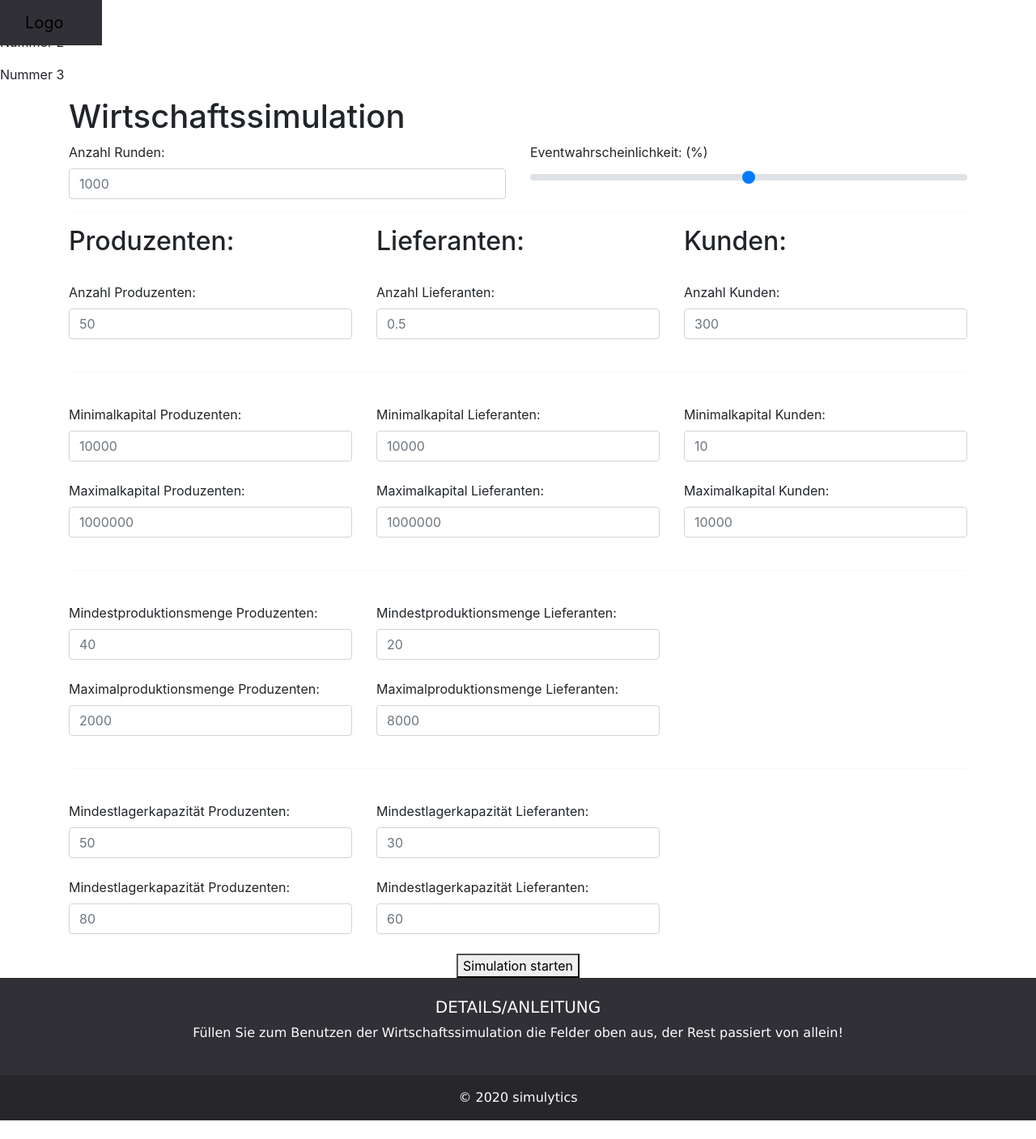
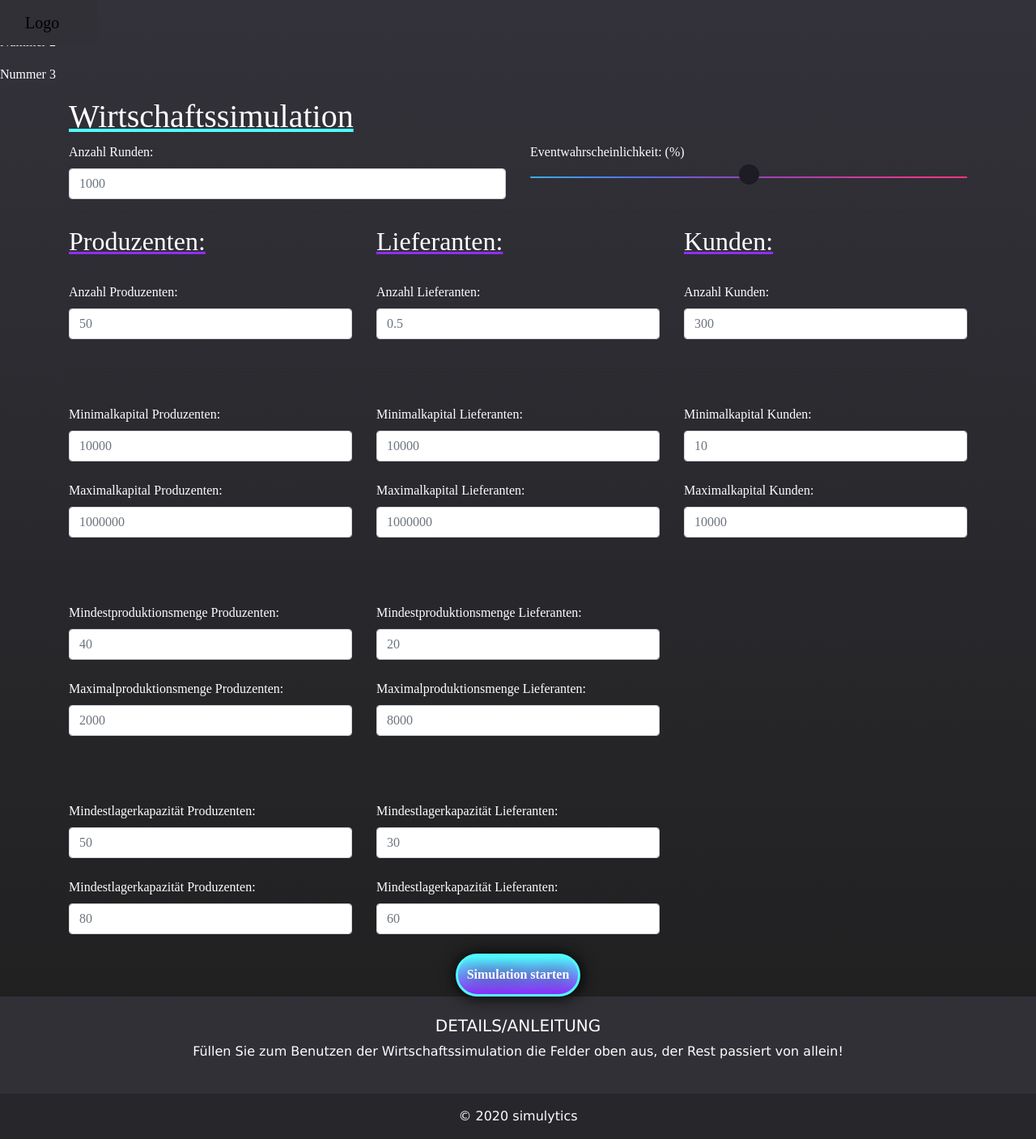
Before and after one commit to pantaire/simulationNG, an Angular app: page /start in a window 1280 px wide. Shown: the whole page at 81% size. Before the commit the page ends 1384 px from the top, so only its background shows below. Built offline with nearby package versions, Linux system fonts and the light colour scheme.

Commit message:
re-added styles.css

```diff
--- a/src/styles.css
+++ b/src/styles.css
@@ -0,0 +1,205 @@
+@@ -0,0 +1,204 @@
+html{
+  background-color: #313036 !important;
+  background: linear-gradient(to bottom, #51FDFD, #902EFD)!important;
+  position: relative!important;
+  min-height: 100%!important;
+  font-family: Benton Sans, Geneva, sans-serif;
+  letter-spacing: 0px;
+  font-size: 18px;
+  font-weight: 800!important;
+}
+
+body{
+  background: linear-gradient(to bottom, #33323a, #1e1e1e)!important;
+  background-color: #313036 !important;
+  font-family: 'Benton Sans', Benton Sans!important;
+  margin: 1!important;
+  overflow-x: hidden!important;
+  color: #FDFDFF!important;
+}
+h2{
+font-size: 22px;;
+word-spacing: 0px;
+color: #FDFDFF;
+text-decoration: underline solid #902efd;
+font-style: normal;
+font-variant: normal;
+text-transform: none;
+}
+
+h1{
+font-size: 26px;
+word-spacing: 0px;
+color: #FDFDFF;
+text-decoration: underline solid #51fdfd;
+font-style: normal;
+font-variant: normal;
+text-transform: none;
+}
+
+button{
+   background: #51FDFD !important;
+   background-image: -webkit-linear-gradient(top, #51FDFD, #902EFD)!important !important;
+   background-image: -moz-linear-gradient(top, #51FDFD, #902EFD) !important;
+   background-image: -ms-linear-gradient(top, #51FDFD, #902EFD) !important;
+   background-image: -o-linear-gradient(top, #51FDFD, #902EFD)!important;
+   background: linear-gradient(to bottom, #51FDFD, #902EFD)!important;
+   -webkit-border-radius: 100px!important;
+   -moz-border-radius: 100px!important;
+   border-radius: 100px!important;
+   color: #FDFDFF!important;
+   font-family: Benton Sans!important;
+   font-size: 100%!important;
+   font-weight: 600!important;
+   padding: 1%!important;
+   -webkit-box-shadow: 1px 1px 20px 0 #000000!important;
+   -moz-box-shadow: 1px 1px 20px 0 #000000!important;
+   box-shadow: 1px 1px 20px 0 #000000!important;
+   text-shadow: 0 0 20px #000000!important;
+   border: solid #51FDFD 3px!important;
+   text-decoration: none!important;
+   display: inline-block!important;
+   cursor: pointer!important;
+   text-decoration: none!important;
+   display: inline-block!important;
+   cursor: pointer!important;
+   text-align: center!important;
+ }
+ button:hover{
+    border: groove #51FDFD 3px!important;
+    background: #51FDFD!important;
+    background-image: -webkit-linear-gradient(top, #51FDFD, #902EFD)!important;
+    background-image: -moz-linear-gradient(top, #51FDFD, #902EFD)!important;
+    background-image: -ms-linear-gradient(top, #51FDFD, #902EFD)!important;
+    background-image: -o-linear-gradient(top, #51FDFD, #902EFD)!important;
+    background: linear-gradient(to bottom, #51FDFD, #902EFD)!important;
+    -webkit-border-radius: 100px!important;
+    -moz-border-radius: 100px!important;
+    border-radius: 100px!important;
+ }
+
+ .range {
+   -webkit-appearance: none;
+   -moz-appearance: none;
+   position: absolute;
+   left: 50%;
+   top: 50%;
+   width: 200px;
+   margin-top: 10px;
+   transform: translate(-50%, -50%);
+ }
+
+ .range {
+   -webkit-appearance: none;
+   -moz-appearance: none;
+   position: absolute;
+   left: 50%;
+   top: 50%;
+   width: 200px;
+   margin-top: 10px;
+   transform: translate(-50%, -50%);
+ }
+
+ input[type=range]::-webkit-slider-runnable-track {
+   -webkit-appearance: none;
+   background: rgba(59,173,227,1);
+   background: -moz-linear-gradient(45deg, rgba(59,173,227,1) 0%, rgba(87,111,230,1) 25%, rgba(152,68,183,1) 51%, rgba(255,53,127,1) 100%);
+   background: -webkit-gradient(left bottom, right top, color-stop(0%, rgba(59,173,227,1)), color-stop(25%, rgba(87,111,230,1)), color-stop(51%, rgba(152,68,183,1)), color-stop(100%, rgba(255,53,127,1)));
+   background: -webkit-linear-gradient(45deg, rgba(59,173,227,1) 0%, rgba(87,111,230,1) 25%, rgba(152,68,183,1) 51%, rgba(255,53,127,1) 100%);
+   background: -o-linear-gradient(45deg, rgba(59,173,227,1) 0%, rgba(87,111,230,1) 25%, rgba(152,68,183,1) 51%, rgba(255,53,127,1) 100%);
+   background: -ms-linear-gradient(45deg, rgba(59,173,227,1) 0%, rgba(87,111,230,1) 25%, rgba(152,68,183,1) 51%, rgba(255,53,127,1) 100%);
+   background: linear-gradient(45deg, rgba(59,173,227,1) 0%, rgba(87,111,230,1) 25%, rgba(152,68,183,1) 51%, rgba(255,53,127,1) 100%);
+   filter: progid:DXImageTransform.Microsoft.gradient( startColorstr='#3bade3 ', endColorstr='#ff357f ', GradientType=1 );
+   height: 2px;
+ }
+
+ input[type=range]:focus {
+   outline: none;
+ }
+
+ input[type=range]::-moz-range-track {
+   -moz-appearance: none;
+   background: rgba(59,173,227,1);
+   background: -moz-linear-gradient(45deg, rgba(59,173,227,1) 0%, rgba(87,111,230,1) 25%, rgba(152,68,183,1) 51%, rgba(255,53,127,1) 100%);
+   background: -webkit-gradient(left bottom, right top, color-stop(0%, rgba(59,173,227,1)), color-stop(25%, rgba(87,111,230,1)), color-stop(51%, rgba(152,68,183,1)), color-stop(100%, rgba(255,53,127,1)));
+   background: -webkit-linear-gradient(45deg, rgba(59,173,227,1) 0%, rgba(87,111,230,1) 25%, rgba(152,68,183,1) 51%, rgba(255,53,127,1) 100%);
+   background: -o-linear-gradient(45deg, rgba(59,173,227,1) 0%, rgba(87,111,230,1) 25%, rgba(152,68,183,1) 51%, rgba(255,53,127,1) 100%);
+   background: -ms-linear-gradient(45deg, rgba(59,173,227,1) 0%, rgba(87,111,230,1) 25%, rgba(152,68,183,1) 51%, rgba(255,53,127,1) 100%);
+   background: linear-gradient(45deg, rgba(59,173,227,1) 0%, rgba(87,111,230,1) 25%, rgba(152,68,183,1) 51%, rgba(255,53,127,1) 100%);
+   filter: progid:DXImageTransform.Microsoft.gradient( startColorstr='#3bade3 ', endColorstr='#ff357f ', GradientType=1 );
+   height: 2px;
+ }
+
+ input[type=range]::-webkit-slider-thumb {
+   -webkit-appearance: none;
+   border: 2px solid;
+   border-radius: 50%;
+   height: 25px;
+   width: 25px;
+   max-width: 80px;
+   position: relative;
+   bottom: 11px;
+   background-color: #1d1c25;
+   cursor: -webkit-grab;
+
+   -webkit-transition: border 1000ms ease;
+   transition: border 1000ms ease;
+ }
+
+ input[type=range]::-moz-range-thumb {
+   -moz-appearance: none;
+   border: 2px solid;
+   border-radius: 50%;
+   height: 25px;
+   width: 25px;
+   max-width: 80px;
+   position: relative;
+   bottom: 11px;
+   background-color: #1d1c25;
+   cursor: -moz-grab;
+   -moz-transition: border 1000ms ease;
+   transition: border 1000ms ease;
+ }
+
+
+
+ .range.blue::-webkit-slider-thumb {
+    border-color: rgb(59,173,227);
+ }
+
+ .range.ltpurple::-webkit-slider-thumb {
+    border-color: rgb(87,111,230);
+ }
+
+ .range.purple::-webkit-slider-thumb {
+    border-color: rgb(152,68,183);
+ }
+
+ .range.pink::-webkit-slider-thumb {
+    border-color: rgb(255,53,127);
+ }
+
+ .range.blue::-moz-range-thumb {
+    border-color: rgb(59,173,227);
+ }
+
+ .range.ltpurple::-moz-range-thumb {
+    border-color: rgb(87,111,230);
+ }
+
+ .range.purple::-moz-range-thumb {
+    border-color: rgb(152,68,183);
+ }
+
+ .range.pink::-moz-range-thumb {
+    border-color: rgb(255,53,127);
+ }
+
+ input[type=range]::-webkit-slider-thumb:active {
+   cursor: -webkit-grabbing;
+ }
+
+ input[type=range]::-moz-range-thumb:active {
+   cursor: -moz-grabbing;
+ }
```
